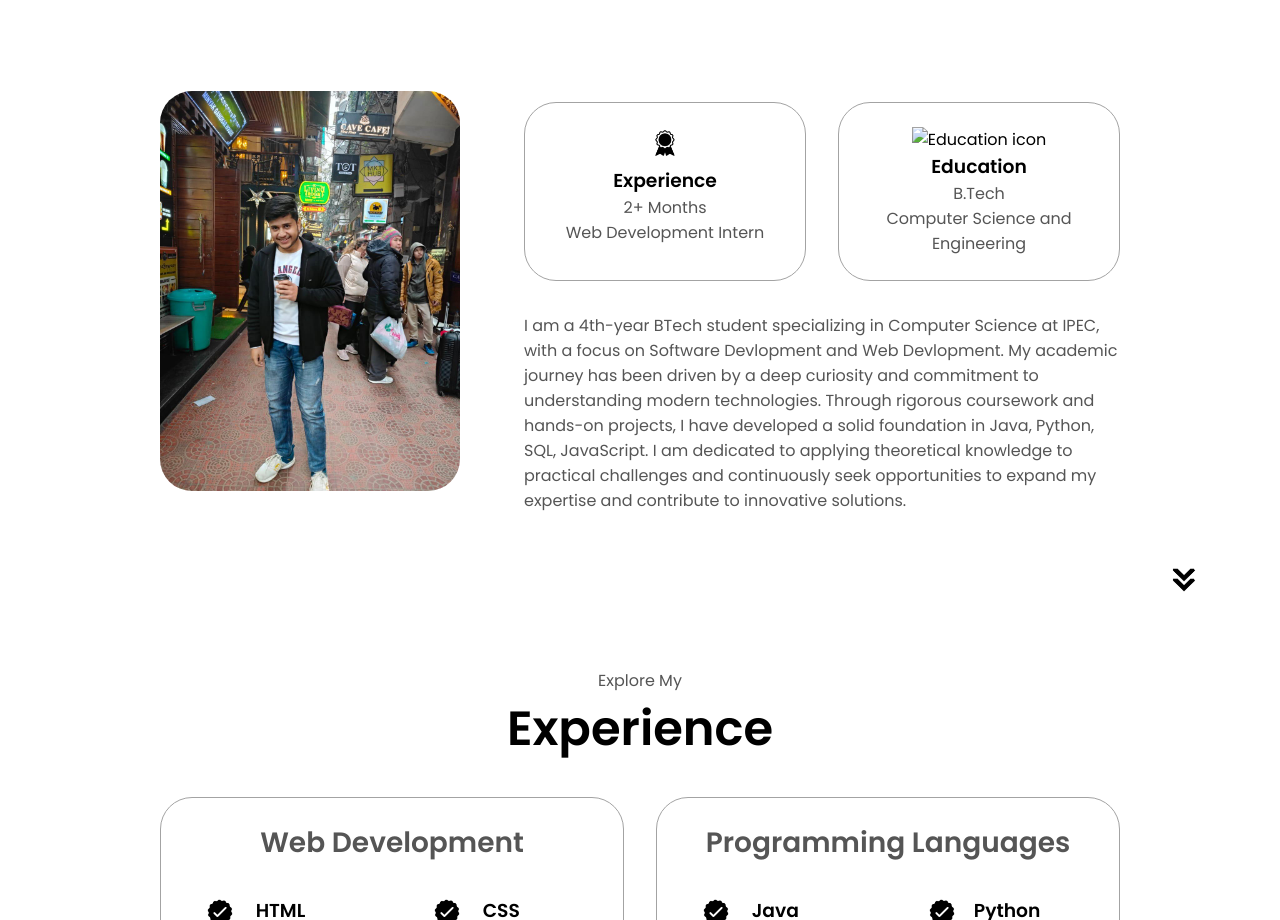
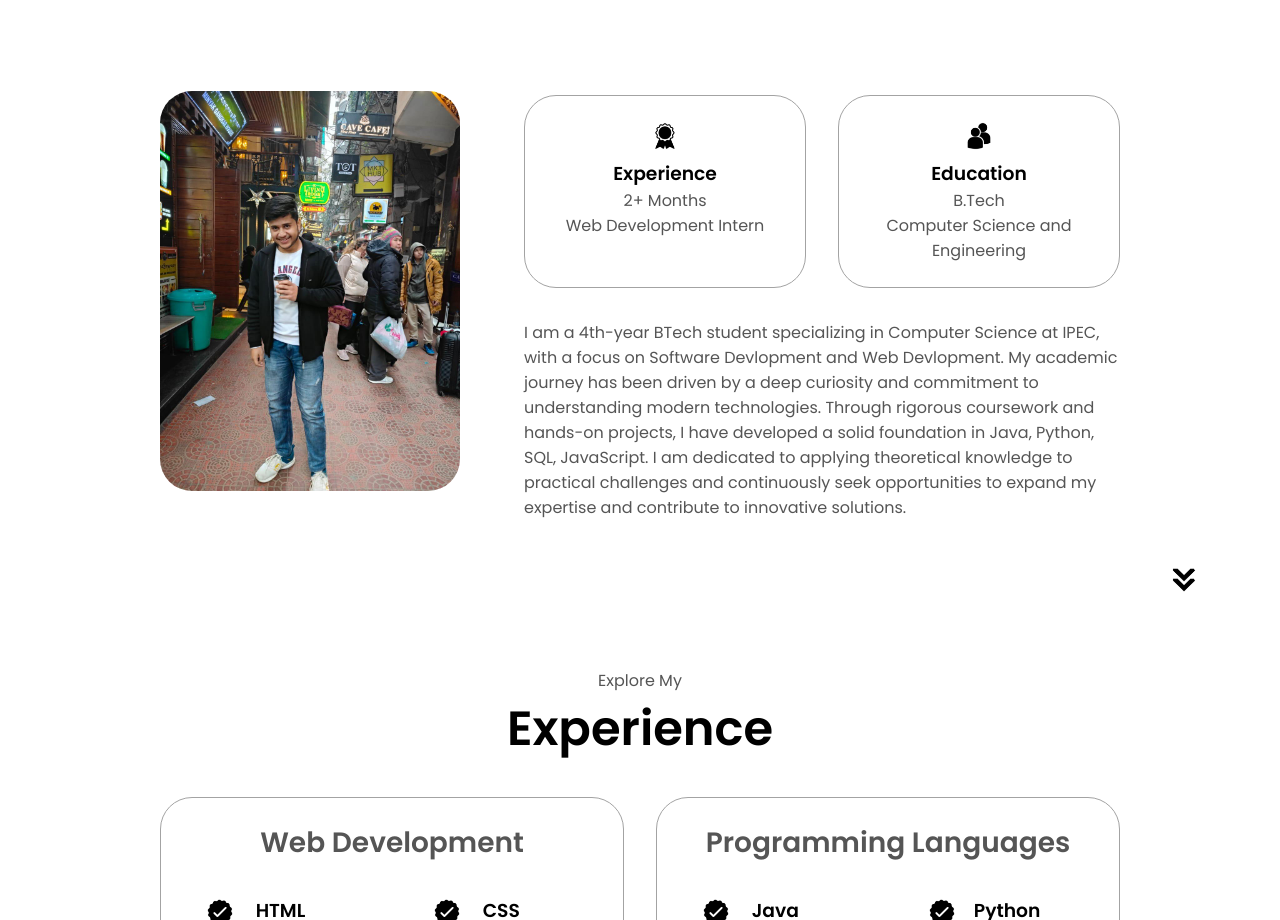
Before and after one commit to geetanshpandey/PortfolioNew, a plain HTML site: page index.html in a window 1280 px wide. Shown: the part 1028-1948 px from the top of the page. Drawn offline with Linux system fonts and the light colour scheme.

Commit message:
Update index.html

```diff
--- a/index.html
+++ b/index.html
@@ -95,7 +95,7 @@
             </div>
             <div class="details-container">
               <img
-                src="./assets/education.png"
+                src="./Extra/education.png"
                 alt="Education icon"
                 class="icon"
               />
```
